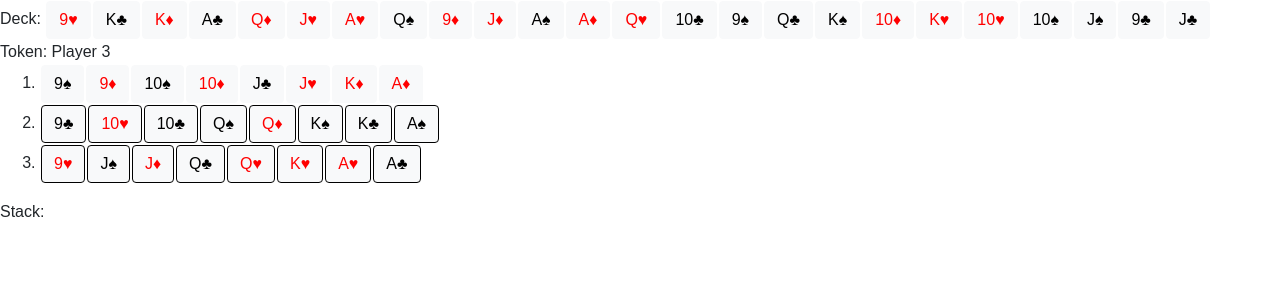
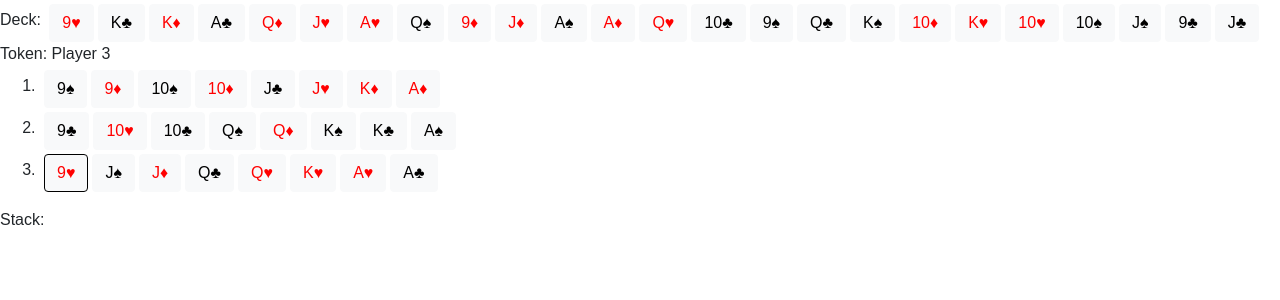
Before and after one commit to adam-zielonka/pan, a React (Create React App) app: page / in a window 1280 px wide. Shown: the top 300 px of the page. Built offline with nearby package versions, Linux system fonts and the light colour scheme.

Commit message:
Step moved

```diff
--- a/package.json
+++ b/package.json
@@ -3,6 +3,7 @@
   "version": "0.1.0",
   "private": true,
   "dependencies": {
+    "@types/reactstrap": "^6.0.0",
     "bootstrap": "^4.1.1",
     "react": "^16.4.1",
     "react-dom": "^16.4.1",
--- a/src/pan/Pan.css
+++ b/src/pan/Pan.css
@@ -8,10 +8,9 @@
 
 .onecard {
     opacity: 1 !important;
-    margin: 1px;
 }
 
-button:enabled {
+.onecard:enabled {
     border-style: solid;
     border-color: black;
 }
--- a/src/pan/Pan.tsx
+++ b/src/pan/Pan.tsx
@@ -1,6 +1,7 @@
 import * as React from 'react'
 import './Pan.css'
 
+import { Button } from 'reactstrap'
 import { Board } from './board'
 import { Card, Figure } from './card'
 import { Deck } from './deck'
@@ -43,7 +44,9 @@ export default class Pan extends React.Component {
     return (
       <div>
         <div className="deck">
-          Deck: <Cards deck={this.deck} />
+          Deck: {this.deck.map(card => (
+            <DrawCard card={card} />
+          ))}
         </div>
         <div>
             Token: Player {this.board.getToken() + 1}
@@ -51,12 +54,23 @@ export default class Pan extends React.Component {
         <ol className="players">
           {this.board.getPlayers().map(player => (
             <li>
-               <Cards deck={player.getCards()} playerID={player.getID()} board={this.board}/>
+              {player.getCards().map(card => (
+                <DrawCard
+                  card={card}
+                  active={this.board.isActionAvalible(card, player.getID())}
+                />
+              ))}
             </li>
           ))}
         </ol>
         <div className="stack">
-          Stack: <Cards deck={this.board.getStack()} />
+          Stack: {this.board.getStack().map(card => (
+            <DrawCard card={card} />
+          ))}
+            <Button color="light" hidden={!(this.board.getStack().length > 1)}
+              className={"onecard ml-1 mt-1"} >
+              Get cards
+            </Button>
         </div>
       </div>
     )
@@ -64,36 +78,16 @@ export default class Pan extends React.Component {
 
 }
 
-interface ICardsProps {
-  deck : Card[],
-  playerID? : number,
-  board? : Board
+interface ICardProps {
+  active? : boolean
+  card : Card
 }
 
-class Cards extends React.Component<ICardsProps> {
-  public render() {
-    const deck = this.props.deck
-    const playerID = this.props.playerID
-    const board = this.props.board
-    if(playerID && board) {
-      return (
-        <span>
-          {deck.map(card => (
-            <button className={"btn btn-light onecard " + (card.getColorStyle())}>
-              {card.toString()}
-            </button>
-          )) }
-        </span>
-      )
-    }
-    return (
-      <span>
-        {deck.map(card => (
-          <span className={"btn btn-light disabled onecard " + (card.getColorStyle())}>
-            {card.toString()}
-          </span>
-        )) }
-      </span>
-    )
-  }
+function DrawCard(props : ICardProps) {
+  return (
+    <Button color="light" disabled={!props.active}
+      className={"onecard ml-1 mt-1 " + (props.card.getColorStyle())} >
+      {props.card.toString()}
+    </Button>
+  )
 }
--- a/src/pan/board.ts
+++ b/src/pan/board.ts
@@ -1,5 +1,4 @@
 import { Card, Color, Figure } from "./card"
-import { Stack } from "./stack"
 
 export interface IPlayer {
     getID() : number
@@ -12,7 +11,7 @@ export interface IPlayer {
 }
 
 export class Board {
-    private stack : Stack
+    private stack : Card[]
     private players : IPlayer[]
     private token : number
     private startCard : Card
@@ -21,7 +20,7 @@ export class Board {
     private comboCounter : number
 
     public constructor() {
-        this.stack = new Stack()
+        this.stack = []
         this.players = []
         this.token = -1
         this.sitllPlay = 0
@@ -67,9 +66,13 @@ export class Board {
         return this.stack
     }
 
+    public getLastCard() : Card | undefined {
+        return this.stack.length ? this[this.stack.length - 1] : undefined
+    }
+
     public isActionAvalible(actionCard : Card, playerID : number) : boolean {
         if(this.comboMode) { return this.stack.length ? this.comboMode === actionCard.getValue() : this.startCard.isEqual(actionCard) }
-        const lastCard = this.stack.getLastCard()
+        const lastCard = this.getLastCard()
         if(lastCard) {
             return (this.getToken() === playerID) && (lastCard.compare(actionCard) !== 1)
         }
@@ -79,7 +82,7 @@ export class Board {
     public isComboActionAvalible(figure : Figure, playerID : number) : boolean {
         if(this.comboMode) { return false }
         if(this.getToken() !== playerID) { return false }
-        const lastCard = this.stack.getLastCard()
+        const lastCard = this.getLastCard()
         if(lastCard) { return lastCard.compare(new Card(figure)) !== 1 }
         return figure === 9
 
--- a/src/pan/stack.ts
+++ /dev/null
@@ -1,7 +0,0 @@
-import { Card } from "./card"
-
-export class Stack extends Array<Card> {
-    public getLastCard() : Card | undefined {
-        return this.length ? this[this.length - 1] : undefined
-    }
-}
```
Also changed, not shown: 1 other file (tests, documents, lock files or other folders).
